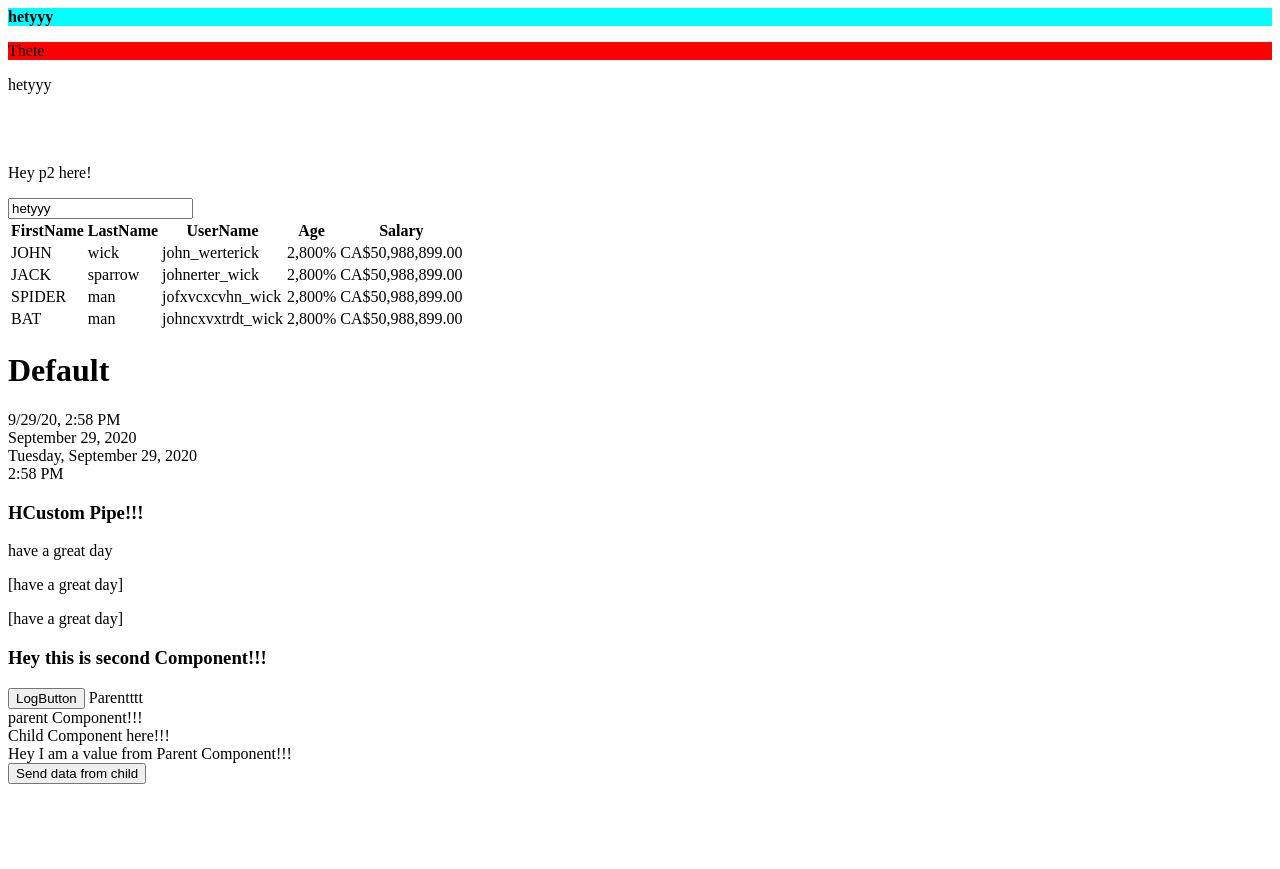
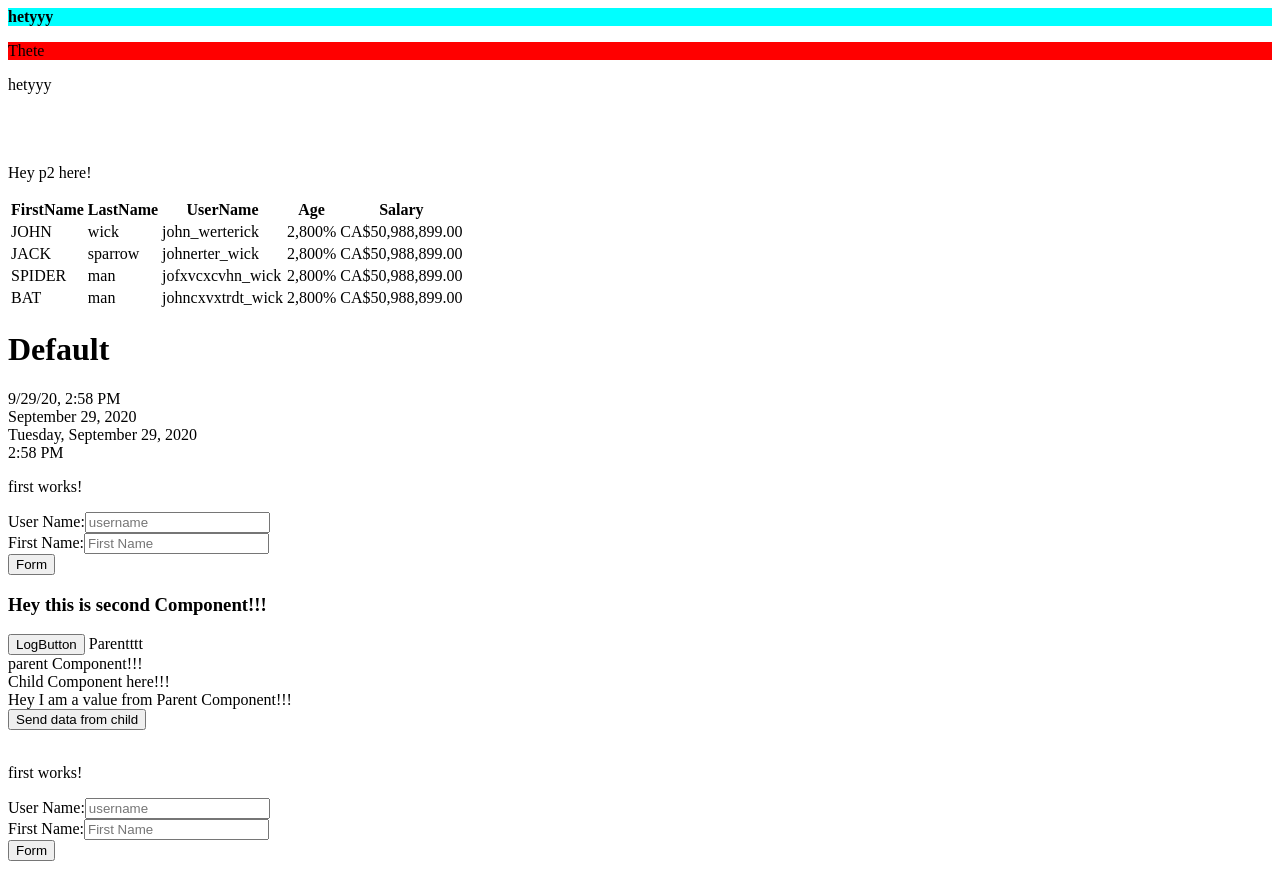
Before and after one commit to priyanka-436/Angular_2, an Angular app: page / in a window 1280 px wide. Before the commit the page ends 800 px from the top, so only its background shows below. Built offline with nearby package versions, Linux system fonts and the light colour scheme.

Commit message:
Form controls -Model driven

```diff
--- a/src/app/ParentComponent/Parent.component.ts
+++ b/src/app/ParentComponent/Parent.component.ts
@@ -13,8 +13,9 @@ export class ParentComponent implements OnInit{
 
     }
     ngOnInit(){
+console.log("Heyyy!!!")
+    }
 
-    }
 
     receiving(data){
 this.childvar=  data
--- a/src/app/app.component.html
+++ b/src/app/app.component.html
@@ -15,7 +15,7 @@
 <p *ngIf="!p1">Hey p1 here!</p>
 <p *ngIf="p1">Hey p2 here!</p>
 
-<input type="text" [(ngModel)]="title" />
+<!-- <input type="text" [(ngModel)]="title" /> -->
 
 <table class="table table-striped">
   <thead>
@@ -66,4 +66,6 @@
 Parentttt
 <br/>
 
-<parent></parent>
+<parent></parent>  <br/>
+
+<app-first></app-first>
--- a/src/app/app.module.ts
+++ b/src/app/app.module.ts
@@ -1,6 +1,6 @@
 import { BrowserModule } from '@angular/platform-browser';
 import { NgModule } from '@angular/core';
-import {FormsModule} from '@angular/forms'
+import {ReactiveFormsModule} from '@angular/forms'
 
 import { AppRoutingModule } from './app-routing.module';
 import { AppComponent } from './app.component';
@@ -25,7 +25,7 @@ import { ParentComponent } from './ParentComponent/Parent.component'
   imports: [
     BrowserModule,
     AppRoutingModule,
-    FormsModule
+    ReactiveFormsModule
   ],
   providers: [LogService],
   bootstrap: [AppComponent]
--- a/src/app/first/first.component.html
+++ b/src/app/first/first.component.html
@@ -1 +1,14 @@
 <p>first works!</p>
+<form [formGroup]="testform" (ngSubmit)="FormFunction()">
+    <div class="form-group">
+        <label for="username">User Name:</label>
+        <input type="text" formControlName="uname" placeholder="username" name="username" class="form-control" id="username">
+      </div>
+
+      <div class="form-group">
+        <label for="firstName">First Name:</label>
+        <input formControlName="fname"  placeholder="First Name" name="firstName" class="form-control" id="firstName">
+      </div>
+
+    <button>Form</button>
+</form>
--- a/src/app/first/first.component.ts
+++ b/src/app/first/first.component.ts
@@ -1,21 +1,30 @@
 import { Component, OnInit } from '@angular/core';
+import {FormBuilder,FormGroup,Validators } from '@angular/forms'
 
 @Component({
   selector: 'app-first',
-  template:`<h3>HCustom Pipe!!!</h3>
-  {{title}}
-  <p></p>
-  {{title  | brackets}}
-  <p></p>
-  {{title  | brackets : 'l'}}`,
+  templateUrl: './first.component.html',
+  // template:`<h3>HCustom Pipe!!!</h3>
+  // {{title}}
+  // <p></p>
+  // {{title  | brackets}}
+  // <p></p>
+  // {{title  | brackets : 'l'}}`,
   styleUrls: ['./first.component.css']
 })
 export class FirstComponent implements OnInit {
+  testform : FormGroup
   title: string ="have a great day";
-  constructor() { }
+  constructor( private formbuilder : FormBuilder) { }
 
   ngOnInit(): void {
-
+this.testform= this.formbuilder.group({
+  'uname' :['',Validators.required],
+  'fname':['',Validators.required]
+})
   }
 
+  FormFunction(){
+    console.log(this.testform.value)
+  }
 }
```
